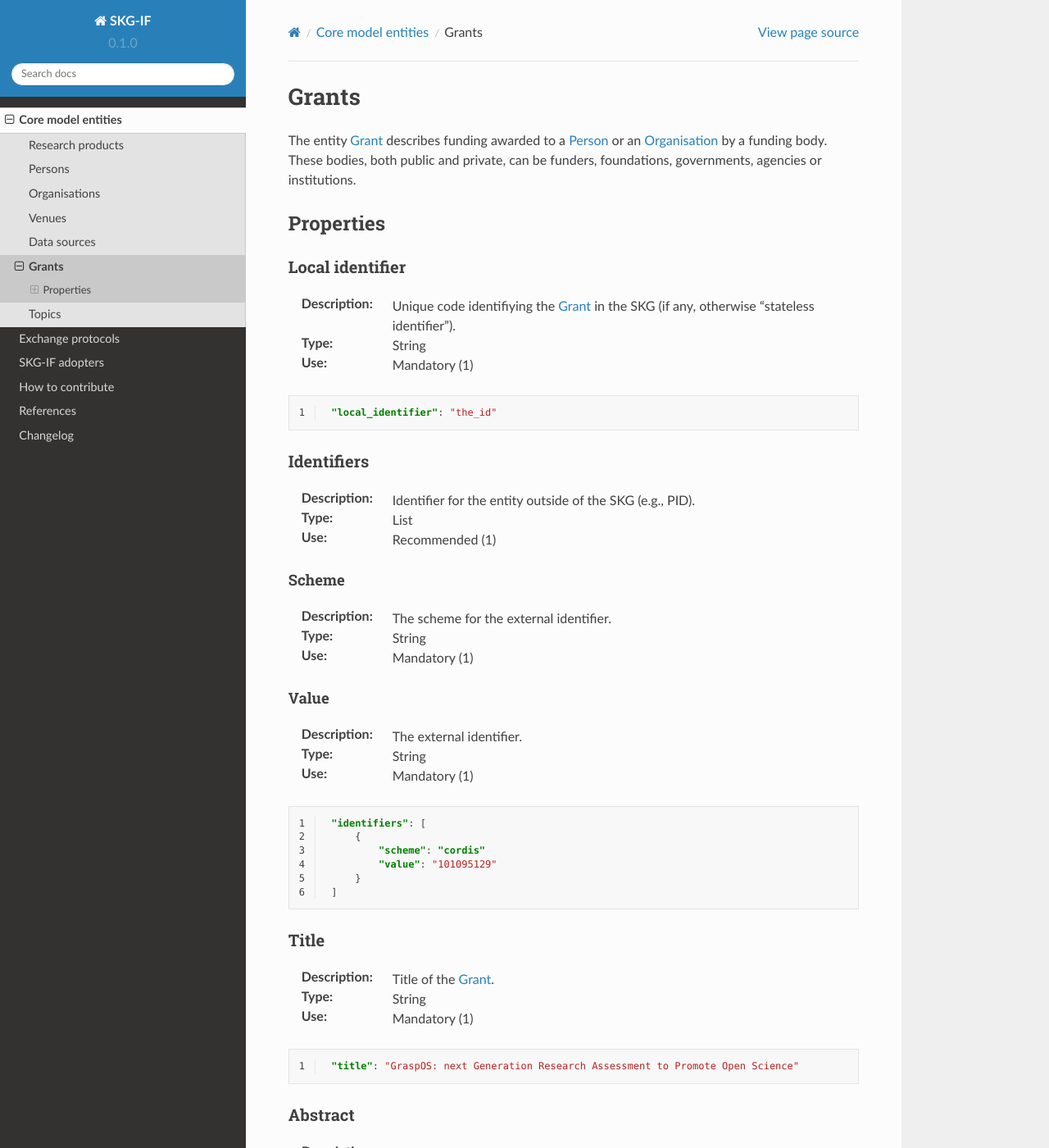
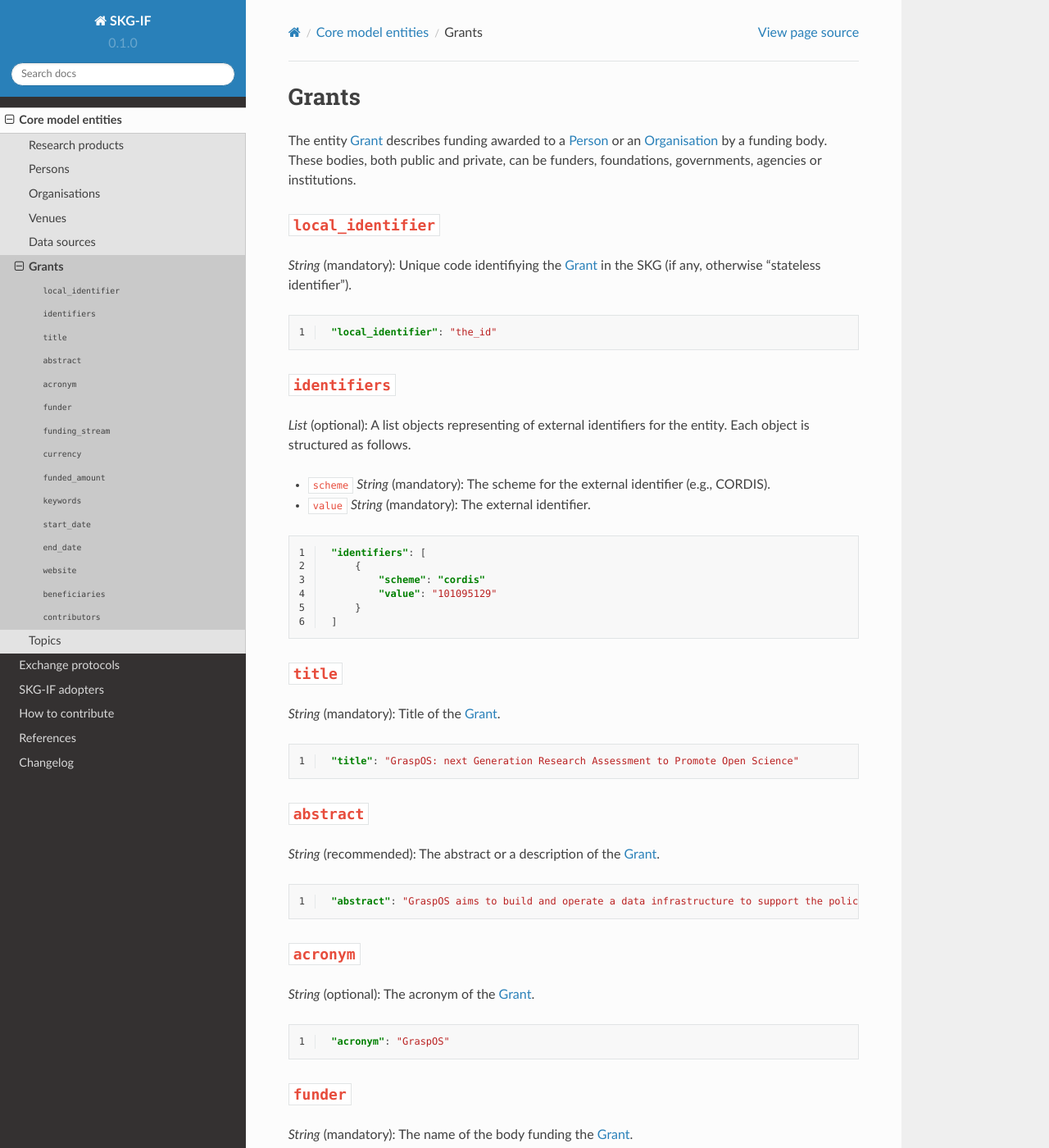
Before and after one commit to andremann/SKG-IF, a Sphinx documentation site: the page built from docs/source/grants.rst, in a window 1280 px wide and 1400 px high. Shown: the whole window at 82% size. Built offline with Sphinx 7.4.7 and the Read the Docs theme 2.0.0, drawn with Linux system fonts in a browser that asks for light colours; pages that are not in the unit, such as notebooks, are missing from menus; some of the changed text lies outside the part shown.

Commit message:
updating format for grants

```diff
--- a/docs/source/grants.rst
+++ b/docs/source/grants.rst
@@ -6,15 +6,10 @@ The entity :ref:`Grant <Grant>` describes funding awarded to a :ref:`Person <Per
 by a funding body. These bodies, both public and private, can be funders, foundations, governments, agencies or institutions.
 
 
-Properties
-==========
 
-
-Local identifier
+``local_identifier``
 ----
-:Description: Unique code identifiying the :ref:`Grant <Grant>` in the SKG (if any, otherwise "stateless identifier").
-:Type: String
-:Use: Mandatory (1)
+*String* (mandatory): Unique code identifiying the :ref:`Grant <Grant>` in the SKG (if any, otherwise "stateless identifier").
 
 .. code-block:: json
    :linenos:
@@ -22,23 +17,12 @@ Local identifier
     "local_identifier": "the_id"
 
 
-Identifiers
+``identifiers``
 ----
-:Description: Identifier for the entity outside of the SKG (e.g., PID).
-:Type: List
-:Use: Recommended (1)
+*List* (optional):  A list objects representing of external identifiers for the entity. Each object is structured as follows.
 
-Scheme
-^^^^^^^^^^^
-:Description: The scheme for the external identifier.
-:Type: String
-:Use: Mandatory (1)
-
-Value
-^^^^^^^^^
-:Description: The external identifier.
-:Type: String
-:Use: Mandatory (1)
+* ``scheme`` *String* (mandatory): The scheme for the external identifier (e.g., CORDIS).
+* ``value`` *String* (mandatory): The external identifier.
 
 .. code-block:: json
    :linenos:
@@ -51,11 +35,9 @@ Value
     ]
 
 
-Title
+``title``
 ----
-:Description: Title of the :ref:`Grant <Grant>`.
-:Type: String
-:Use: Mandatory (1)
+*String* (mandatory): Title of the :ref:`Grant <Grant>`.
 
 .. code-block:: json
    :linenos:
@@ -63,11 +45,9 @@ Title
     "title": "GraspOS: next Generation Research Assessment to Promote Open Science"
 
 
-Abstract
+``abstract``
 ----
-:Description: The abstract or a description of the :ref:`Grant <Grant>`.
-:Type: String
-:Use: Recommended (1)
+*String* (recommended): The abstract or a description of the :ref:`Grant <Grant>`.
 
 .. code-block:: json
    :linenos:
@@ -75,11 +55,9 @@ Abstract
     "abstract": "GraspOS aims to build and operate a data infrastructure to support the policy reforms and pave the way towards a responsible research assessment system that embeds OS practices and accelerates its adoption in Europe. GraspOS will focus on extending the EOSC ecosystem with tools and services that will facilitate monitoring the use and uptake of various types of research services and outputs (publications, datasets, software) and will catalyse the implementation of policy-level rewards to foster OS practices. These tools and services will build upon multiple sources of metric data (e.g. OpenCitations, Scholexplorer) including capabilities offered by the EOSC Core, that will be federated in the context of the project, and will take into consideration both contemporary guidelines for Responsible Research Assessment (RRA), like those provided by initiatives like DORA and the Leiden Manifesto, and the suggestions from a diversity of relevant stakeholders. GraspOS will also incorporate piloting activities to co-design, showcase, validate, and evaluate GraspOS’s key results considering domain-specific aspects and different levels of OS-aware RRA, such as the researcher (individual/group), institution, and national level."
 
 
-Acronym
+``acronym``
 ----
-:Description: The acronym of the :ref:`Grant <Grant>`.
-:Type: String
-:Use: Optional (1)
+*String* (optional): The acronym of the :ref:`Grant <Grant>`.
 
 .. code-block:: json
    :linenos:
@@ -87,11 +65,9 @@ Acronym
     "acronym": "GraspOS"
 
 
-Funder
+``funder``
 ------
-:Description: The name of the body funding the :ref:`Grant <Grant>`.
-:Type: String
-:Use: Mandatory (1)
+*String* (mandatory): The name of the body funding the :ref:`Grant <Grant>`.
 
 .. code-block:: json
    :linenos:
@@ -99,11 +75,9 @@ Funder
     "funder": "EC"
 
 
-Funding stream
+``funding_stream``
 ------
-:Description: The funding stream of the :ref:`Grant <Grant>`.
-:Type: String
-:Use: Optional (0..1)
+*String* (optional): The funding stream of the :ref:`Grant <Grant>`.
 
 .. code-block:: json
    :linenos:
@@ -111,22 +85,20 @@ Funding stream
     "funding_stream": "Horizon Europe"
 
 
-Currency
+``currency``
 ------
-:Description: Currency of the funded amount.
-:Type: String (following `ISO 4217 <https://en.wikipedia.org/wiki/ISO_4217>`_ )
-:Use: Optional (0..1), Mandatory if funded amount is given
-.. code-block:: json
+*String* (mandatory, if ``funded_amount`` is provided): Currency of the funded amount, following `ISO 4217 <https://en.wikipedia.org/wiki/ISO_4217>`_.
+
+.. code-block::
+    json
    :linenos:
 
     "currency": "EUR"
 
 
-Funded amount
+``funded_amount``
 ------
-:Description: Amount funded for the :ref:`Grant <Grant>`.
-:Type: Number
-:Use: Optional (0..1)
+*Numeric* (optional): Amount funded for the :ref:`Grant <Grant>`.
 
 
 .. code-block:: json
@@ -135,11 +107,9 @@ Funded amount
     "funded_amount": 2.985.441
 
 
-Keywords
+``keywords``
 ----
-:Description: A list of keywords for the :ref:`Grant <Grant>`.
-:Type: List
-:Use: Optional (0..1)
+*List* (optional): A list of keywords for the :ref:`Grant <Grant>`.
 
 .. code-block:: json
    :linenos:
@@ -147,11 +117,9 @@ Keywords
     "keywords": ["Open science", "mutual learning", "open research"]
 
 
-Start date
+``start_date``
 ----
-:Description: The date the :ref:`Grant <Grant>` started.
-:Type: String (`ISO 8601 <https://en.wikipedia.org/wiki/ISO_8601>`_  date string)
-:Use: Recommended (0..1)
+*String* (recommended): The date the :ref:`Grant <Grant>` started expressed as `ISO 8601 <https://en.wikipedia.org/wiki/ISO_8601>`_.
 
 .. code-block:: json
    :linenos:
@@ -159,23 +127,19 @@ Start date
     "start_date": "2019-09-13"
 
 
-End date
+``end_date``
 ----
-:Description: The date the :ref:`Grant <Grant>` finished.
-:Type: String (`ISO 8601 <https://en.wikipedia.org/wiki/ISO_8601>`_ date string)
-:Use: Recommended, (0..1)
+*String* (recommended): The date the :ref:`Grant <Grant>` finished expressed as `ISO 8601 <https://en.wikipedia.org/wiki/ISO_8601>`_.
 
 .. code-block:: json
    :linenos:
 
-    "start_date": "2022-12-03"
+    "end_date": "2022-12-03"
 
 
-Website
+``website``
 ----
-:Description: :ref:`Grant <Grant>` website.
-:Type: URL
-:Use: Recommended (0..1)
+*String* (recommended): An URL poiting to the website of the funded project.
 
 .. code-block:: json
    :linenos:
@@ -183,11 +147,9 @@ Website
     "website": "https://graspos.eu"
 
 
-Beneficiaries
+``beneficiaries``
 ----
-:Description: A list of the :ref:`Organisation` identifiers funded by the :ref:`Grant <Grant>`.
-:Type: List
-:Use: Recommended (0..1)
+*List* (recommended): A list of the :ref:`Organisation` identifiers funded by the :ref:`Grant <Grant>`.
 
 .. code-block:: json
    :linenos:
@@ -195,29 +157,13 @@ Beneficiaries
     "beneficiaries": ["org_2", "org_5"]
 
 
-Contributors
+``contributors``
 ----
-:Description: A list of the :ref:`Person` contributing to the :ref:`Grant <Grant>`.
-:Type: List
-:Use: Recommended (0..1)
+*List* (recommended): A list of the :ref:`Person` contributing to the :ref:`Grant <Grant>`.
 
- Person
- ^^^^^^^^^^^
-:Description: The identifier of the :ref:`Person` who is the principal investigator
-:Type:
-:Use:
-
- Organisation
- ^^^^^^^^^^^
-:Description: The identifier of the :ref:`Organisation <Organisation>` the principal investigator has declared as affiliation for the :ref:`Grant <Grant>`.
-:Type:
-:Use:
-
- Roles
- ^^^^^^^^^^^
-:Description: A list of the roles that the :ref:`Person` has in the :ref:`Grant <Grant>`.
-:Type: List of roles.
-:Use: Recommended (1)
+* ``person``: The identifier of the :ref:`Person` who is the principal investigator
+* ``organisation``: The identifier of the :ref:`Organisation <Organisation>` the principal investigator has declared as affiliation for the :ref:`Grant <Grant>`.
+* ``poles`` *List* (recommended): A list of the roles that the :ref:`Person` has in the :ref:`Grant <Grant>`.
 
 .. code-block:: json
    :linenos:
```
